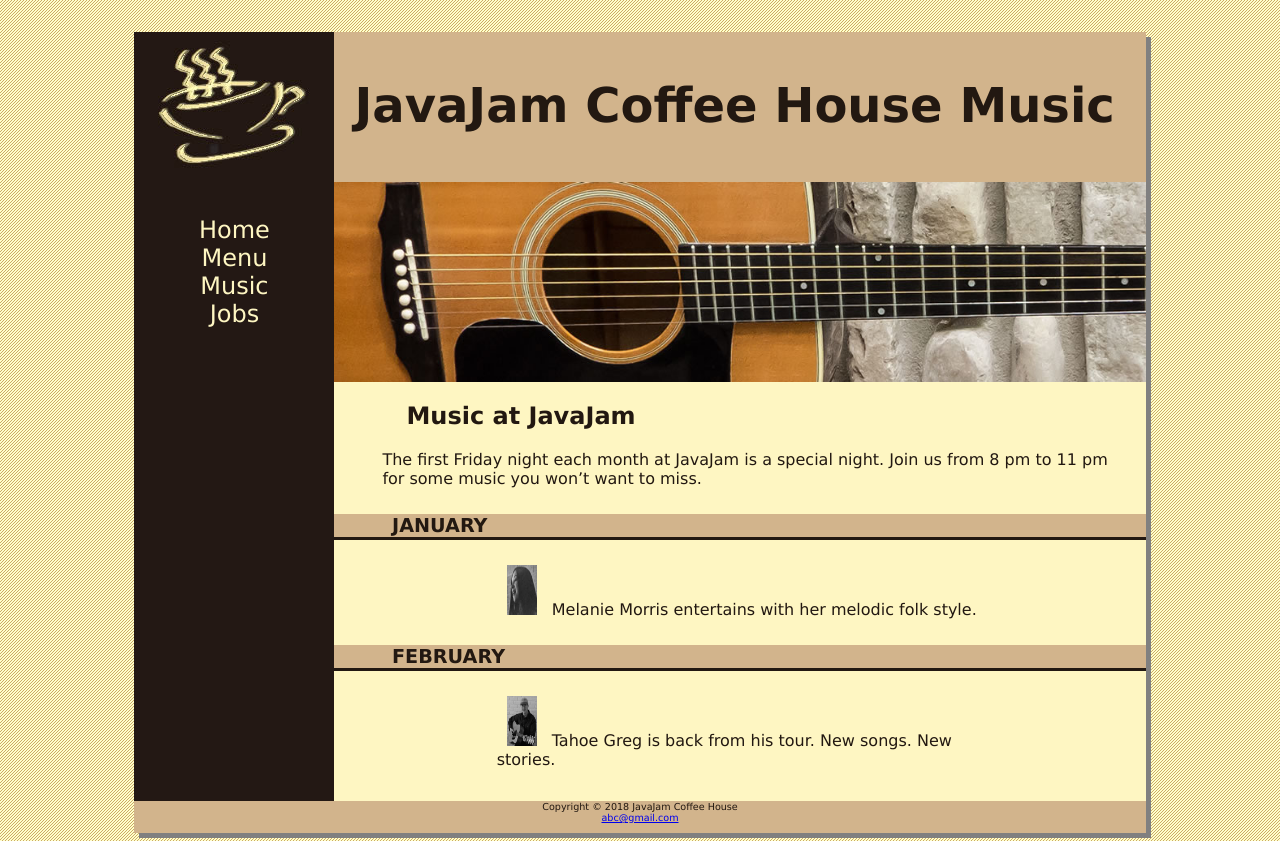
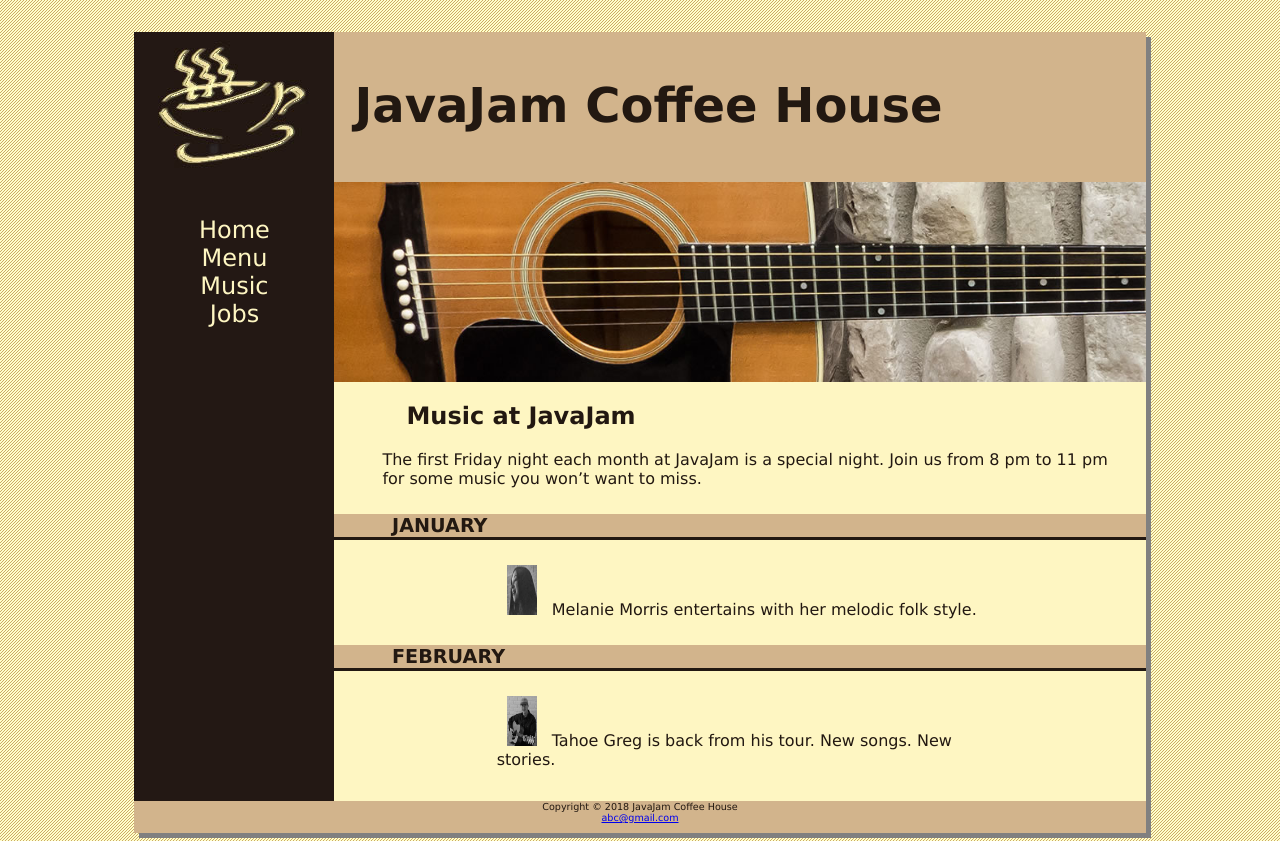
Before and after one commit to I3169/I3169.github.io., a plain HTML site: page music.html in a window 1280 px wide. Drawn offline with Linux system fonts and the light colour scheme.

Commit message:
music.html

```diff
--- a/music.html
+++ b/music.html
@@ -8,7 +8,7 @@
     <div id="wrapper">
         <body>
             <header>
-                <h1>JavaJam Coffee House Music</h1>
+                <h1>JavaJam Coffee House</h1>
             </header>
 
             <nav>
```
